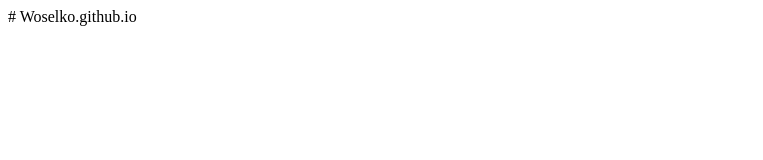
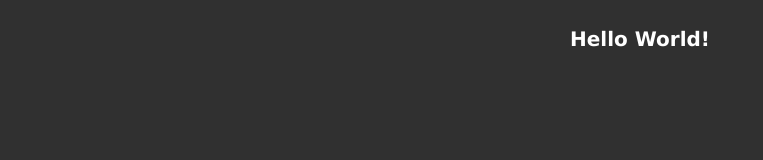
Before and after one commit to Woselko/Woselko.github.io, a plain HTML site: page index.html in a window 1280 px wide. Shown: the whole page, without its empty margins (0-763 px from the left). Drawn offline with Linux system fonts and the light colour scheme.

Commit message:
index.html - hello world

```diff
--- a/index.html
+++ b/index.html
@@ -1 +1,33 @@
-# Woselko.github.io
+<!DOCTYPE HTML>
+
+<html lang="pl" xmlns="http://www.w3.org/1999/xhtml">
+<head>
+    <meta charset="utf-8" />
+    <meta name="description" content="Hello world!" />
+    <meta name="keywords" content="Hello world!, my first html page, programming, css, html " />
+    <title>Hello world!</title>
+    <link rel="preconnect" href="https://fonts.gstatic.com">
+    <link href="https://fonts.googleapis.com/css2?family=Lato:wght@400;900&display=swap" rel="stylesheet">
+    <link rel="stylesheet" href="style.css" type="text/css" />
+    <meta name="author" content="Woselko" />
+    <style>
+        body {
+            background-color: #303030;
+            font-family: Verdana;
+            font-size: 20px;
+            color: white;
+        }
+
+        h4 {
+            text-align: center;
+        }
+    </style>
+
+</head>
+<body>
+    <h4>Hello World!</h4>
+
+
+</body>
+
+</html>
```
